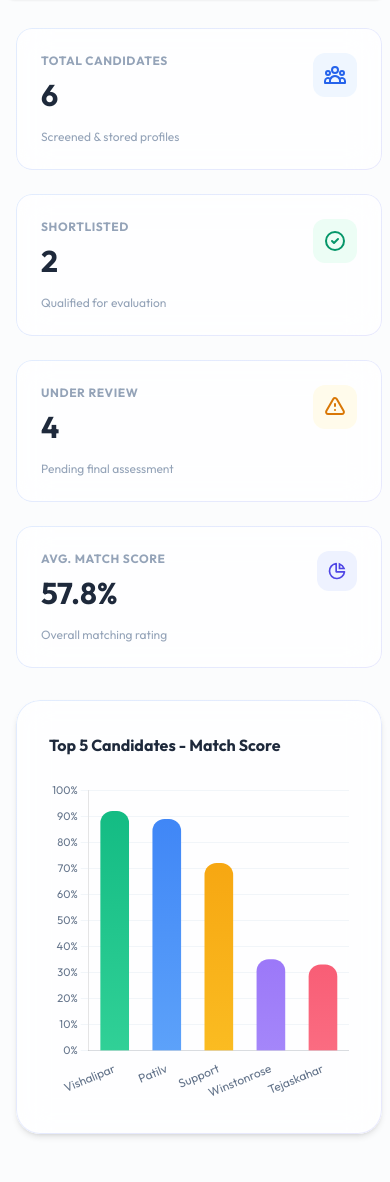
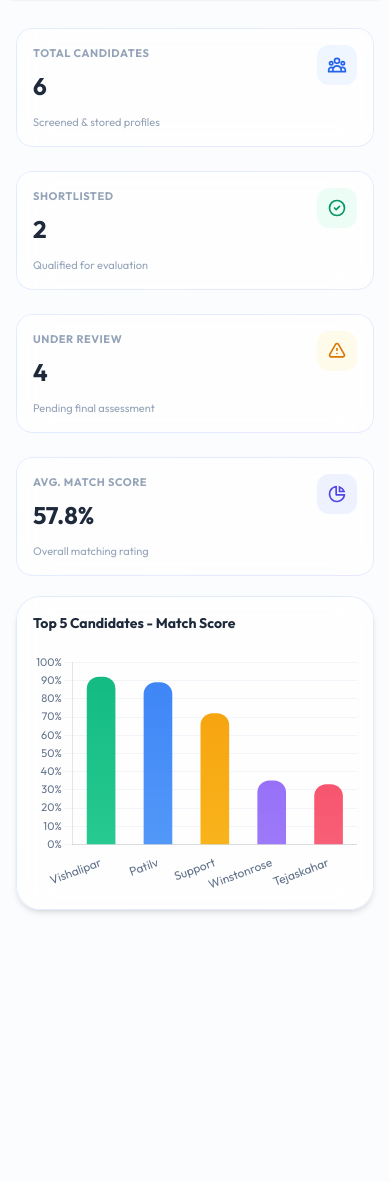
Before and after one commit to vishalipar/Resume-Screening-Revamped, a Django app: page /dashboard/ in a window 390 px wide. Shown: the part 154-1336 px from the top of the page. After the commit the page ends 1067 px from the top, so only its background shows below. Run offline with Django 5.2, Linux system fonts and the light colour scheme; a user stored in the database is signed in; data comes from the database, SQL or seed files in the repository; some libraries are stand-ins or nearby versions.

Commit message:
make dashboard page responsive

```diff
--- a/resume_screening/templates/dashboard.html
+++ b/resume_screening/templates/dashboard.html
@@ -4,79 +4,79 @@
 {% block title %}Recruiter Dashboard{% endblock %}
 
 {% block content %}
-<div class="space-y-8">
+<div class="space-y-5 sm:space-y-6 lg:space-y-8">
 
     <!-- Responsive Grid for Statistics Cards -->
     <div class="grid grid-cols-1 sm:grid-cols-2 lg:grid-cols-4 gap-6 w-full">
 
         <!-- Total Candidates Card -->
-        <div class="gradient-border-card p-6 rounded-2xl flex flex-col justify-between">
+        <div class="gradient-border-card p-4 sm:p-5 lg:p-6 rounded-2xl flex flex-col justify-between">
             <div class="flex justify-between items-start">
                 <div>
-                    <p class="text-xs font-bold text-slate-400 dark:text-slate-500 tracking-wider uppercase">Total Candidates</p>
-                    <h3 class="text-3xl font-extrabold text-slate-800 dark:text-slate-100 mt-2">{{ total_candidates }}</h3>
+                    <p class="text-[11px] sm:text-xs font-bold text-slate-400 dark:text-slate-500 tracking-wider uppercase">Total Candidates</p>
+                    <h3 class="text-2xl sm:text-3xl font-extrabold text-slate-800 dark:text-slate-100 mt-2">{{ total_candidates }}</h3>
                 </div>
                 <div class="bg-blue-50 dark:bg-blue-950/50 p-2.5 rounded-xl text-blue-600 dark:text-blue-400">
-                    <svg class="w-6 h-6" fill="none" stroke="currentColor" stroke-width="2" viewBox="0 0 24 24"><path stroke-linecap="round" stroke-linejoin="round" d="M17 20h5v-2a3 3 0 00-5.356-1.857M17 20H7m10 0v-2c0-.656-.126-1.283-.356-1.857M7 20H2v-2a3 3 0 015.356-1.857M7 20v-2c0-.656.126-1.283.356-1.857m0 0a5.002 5.002 0 019.288 0M15 7a3 3 0 11-6 0 3 3 0 016 0zm6 3a2 2 0 11-4 0 2 2 0 014 0zM7 10a2 2 0 11-4 0 2 2 0 014 0z"/></svg>
+                    <svg class="w-5 h-5 sm:w-6 sm:h-6" fill="none" stroke="currentColor" stroke-width="2" viewBox="0 0 24 24"><path stroke-linecap="round" stroke-linejoin="round" d="M17 20h5v-2a3 3 0 00-5.356-1.857M17 20H7m10 0v-2c0-.656-.126-1.283-.356-1.857M7 20H2v-2a3 3 0 015.356-1.857M7 20v-2c0-.656.126-1.283.356-1.857m0 0a5.002 5.002 0 019.288 0M15 7a3 3 0 11-6 0 3 3 0 016 0zm6 3a2 2 0 11-4 0 2 2 0 014 0zM7 10a2 2 0 11-4 0 2 2 0 014 0z"/></svg>
                 </div>
             </div>
-            <p class="text-xs text-slate-400 dark:text-slate-500 mt-4">Screened & stored profiles</p>
+            <p class="text-[11px] sm:text-xs text-slate-400 dark:text-slate-500 mt-3 sm:mt-4">Screened & stored profiles</p>
         </div>
 
         <!-- Shortlisted Card -->
-        <div class="gradient-border-card p-6 rounded-2xl flex flex-col justify-between">
+        <div class="gradient-border-card p-4 sm:p-5 lg:p-6 rounded-2xl flex flex-col justify-between">
             <div class="flex justify-between items-start">
                 <div>
-                    <p class="text-xs font-bold text-slate-400 dark:text-slate-500 tracking-wider uppercase">Shortlisted</p>
-                    <h3 class="text-3xl font-extrabold text-slate-800 dark:text-slate-100 mt-2">{{ shortlisted }}</h3>
+                    <p class="text-[11px] sm:text-xs font-bold text-slate-400 dark:text-slate-500 tracking-wider uppercase">Shortlisted</p>
+                    <h3 class="text-2xl sm:text-3xl font-extrabold text-slate-800 dark:text-slate-100 mt-2">{{ shortlisted }}</h3>
                 </div>
                 <div class="bg-emerald-50 dark:bg-emerald-950/50 p-2.5 rounded-xl text-emerald-600 dark:text-emerald-400">
-                    <svg class="w-6 h-6" fill="none" stroke="currentColor" stroke-width="2" viewBox="0 0 24 24"><path stroke-linecap="round" stroke-linejoin="round" d="M9 12l2 2 4-4m6 2a9 9 0 11-18 0 9 9 0 0118 0z"/></svg>
+                    <svg class="w-5 h-5 sm:w-6 sm:h-6" fill="none" stroke="currentColor" stroke-width="2" viewBox="0 0 24 24"><path stroke-linecap="round" stroke-linejoin="round" d="M9 12l2 2 4-4m6 2a9 9 0 11-18 0 9 9 0 0118 0z"/></svg>
                 </div>
             </div>
-            <p class="text-xs text-slate-400 dark:text-slate-500 mt-4">Qualified for evaluation</p>
+            <p class="text-[11px] sm:text-xs text-slate-400 dark:text-slate-500 mt-3 sm:mt-4">Qualified for evaluation</p>
         </div>
 
         <!-- Under Review Card -->
-        <div class="gradient-border-card p-6 rounded-2xl flex flex-col justify-between">
+        <div class="gradient-border-card p-4 sm:p-5 lg:p-6 rounded-2xl flex flex-col justify-between">
             <div class="flex justify-between items-start">
                 <div>
-                    <p class="text-xs font-bold text-slate-400 dark:text-slate-500 tracking-wider uppercase">Under Review</p>
-                    <h3 class="text-3xl font-extrabold text-slate-800 dark:text-slate-100 mt-2">{{ review }}</h3>
+                    <p class="text-[11px] sm:text-xs font-bold text-slate-400 dark:text-slate-500 tracking-wider uppercase">Under Review</p>
+                    <h3 class="text-2xl sm:text-3xl font-extrabold text-slate-800 dark:text-slate-100 mt-2">{{ review }}</h3>
                 </div>
                 <div class="bg-amber-50 dark:bg-amber-950/50 p-2.5 rounded-xl text-amber-600 dark:text-amber-400">
-                    <svg class="w-6 h-6" fill="none" stroke="currentColor" stroke-width="2" viewBox="0 0 24 24"><path stroke-linecap="round" stroke-linejoin="round" d="M12 9v2m0 4h.01m-6.938 4h13.856c1.54 0 2.502-1.667 1.732-3L13.732 4c-.77-1.333-2.694-1.333-3.464 0L3.34 16c-.77 1.333.192 3 1.732 3z"/></svg>
+                    <svg class="w-5 h-5 sm:w-6 sm:h-6" fill="none" stroke="currentColor" stroke-width="2" viewBox="0 0 24 24"><path stroke-linecap="round" stroke-linejoin="round" d="M12 9v2m0 4h.01m-6.938 4h13.856c1.54 0 2.502-1.667 1.732-3L13.732 4c-.77-1.333-2.694-1.333-3.464 0L3.34 16c-.77 1.333.192 3 1.732 3z"/></svg>
                 </div>
             </div>
-            <p class="text-xs text-slate-400 dark:text-slate-500 mt-4">Pending final assessment</p>
+            <p class="text-[11px] sm:text-xs text-slate-400 dark:text-slate-500 mt-3 sm:mt-4">Pending final assessment</p>
         </div>
 
         <!-- Avg. Match Score Card -->
-        <div class="gradient-border-card p-6 rounded-2xl flex flex-col justify-between">
+        <div class="gradient-border-card p-4 sm:p-5 lg:p-6 rounded-2xl flex flex-col justify-between">
             <div class="flex justify-between items-start">
                 <div>
-                    <p class="text-xs font-bold text-slate-400 dark:text-slate-500 tracking-wider uppercase">Avg. Match Score</p>
-                    <h3 class="text-3xl font-extrabold text-slate-800 dark:text-slate-100 mt-2">{{ avg_score | floatformat:1 }}%</h3>
+                    <p class="text-[11px] sm:text-xs font-bold text-slate-400 dark:text-slate-500 tracking-wider uppercase">Avg. Match Score</p>
+                    <h3 class="text-2xl sm:text-3xl font-extrabold text-slate-800 dark:text-slate-100 mt-2">{{ avg_score | floatformat:1 }}%</h3>
                 </div>
                 <div class="bg-indigo-50 dark:bg-indigo-950/50 p-2.5 rounded-xl text-indigo-600 dark:text-indigo-400">
-                    <svg class="w-5 h-5" fill="none" stroke="currentColor" stroke-width="2" viewBox="0 0 24 24"><path stroke-linecap="round" stroke-linejoin="round" d="M11 3.055A9.001 9.001 0 1020.945 13H11V3.055z"/><path d="M20.488 9H15V3.512A9.025 9.025 0 0120.488 9z"/></svg>
+                    <svg class="w-5 h-5 sm:w-6 sm:h-6" fill="none" stroke="currentColor" stroke-width="2" viewBox="0 0 24 24"><path stroke-linecap="round" stroke-linejoin="round" d="M11 3.055A9.001 9.001 0 1020.945 13H11V3.055z"/><path d="M20.488 9H15V3.512A9.025 9.025 0 0120.488 9z"/></svg>
                 </div>
             </div>
-            <p class="text-xs text-slate-400 dark:text-slate-500 mt-4">Overall matching rating</p>
+            <p class="text-[11px] sm:text-xs text-slate-400 dark:text-slate-500 mt-3 sm:mt-4">Overall matching rating</p>
         </div>
     </div>
 
     <!-- Chart Panel -->
     {% if candidates %}
-    <div class="gradient-border-card p-8 rounded-3xl shadow-md">
-        <h3 class="text-base font-bold text-slate-800 dark:text-slate-100 mb-6">Top 5 Candidates - Match Score</h3>
-        <div class="relative w-full h-[320px]">
+    <div class="gradient-border-card p-4 sm:p-6 lg:p-8 rounded-3xl shadow-md">
+        <h3 class="text-sm sm:text-base font-bold text-slate-800 dark:text-slate-100 mb-5">Top 5 Candidates - Match Score</h3>
+        <div class="relative w-full h-[240px] sm:h-[300px] lg:h-[320px]">
             <canvas id="scoreChart"></canvas>
         </div>
     </div>
     {% else %}
-    <div class="gradient-border-card p-12 rounded-3xl text-center shadow-md">
-        <svg class="w-12 h-12 text-slate-300 dark:text-slate-650 mx-auto mb-3" fill="none" stroke="currentColor" stroke-width="1.5" viewBox="0 0 24 24"><path stroke-linecap="round" stroke-linejoin="round" d="M20.25 7.5l-.625 10.632a2.25 2.25 0 01-2.247 2.118H6.622a2.25 2.25 0 01-2.247-2.118L3.75 7.5M10 11.25h4M3.375 7.5h17.25c.621 0 1.125-.504 1.125-1.125v-1.5c0-.621-.504-1.125-1.125-1.125H3.375c-.621 0-1.125.504-1.125 1.125v1.5c0 .621.504 1.125 1.125 1.125z"/></svg>
+    <div class="gradient-border-card p-6 sm:p-8 lg:p-12 rounded-3xl text-center shadow-md">
+        <svg class="w-10 h-10 sm:w-12 sm:h-12 text-slate-300 dark:text-slate-650 mx-auto mb-3" fill="none" stroke="currentColor" stroke-width="1.5" viewBox="0 0 24 24"><path stroke-linecap="round" stroke-linejoin="round" d="M20.25 7.5l-.625 10.632a2.25 2.25 0 01-2.247 2.118H6.622a2.25 2.25 0 01-2.247-2.118L3.75 7.5M10 11.25h4M3.375 7.5h17.25c.621 0 1.125-.504 1.125-1.125v-1.5c0-.621-.504-1.125-1.125-1.125H3.375c-.621 0-1.125.504-1.125 1.125v1.5c0 .621.504 1.125 1.125 1.125z"/></svg>
         <p class="text-sm font-semibold text-slate-500 dark:text-slate-400">No Resume Screened Yet</p>
         <p class="text-xs text-slate-400 dark:text-slate-500 mt-1">Uploaded resumes will feed statistics into this panel.</p>
     </div>
```
